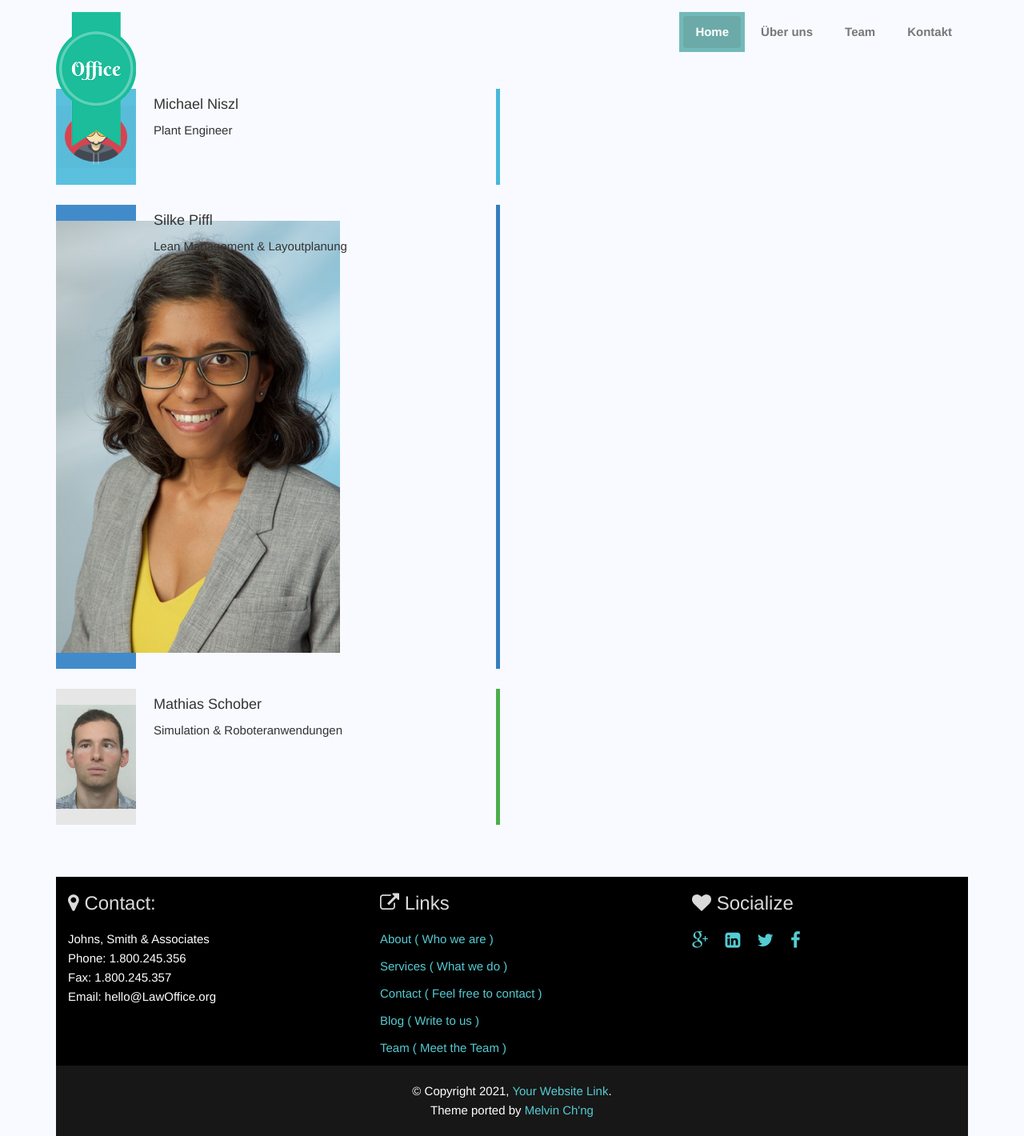
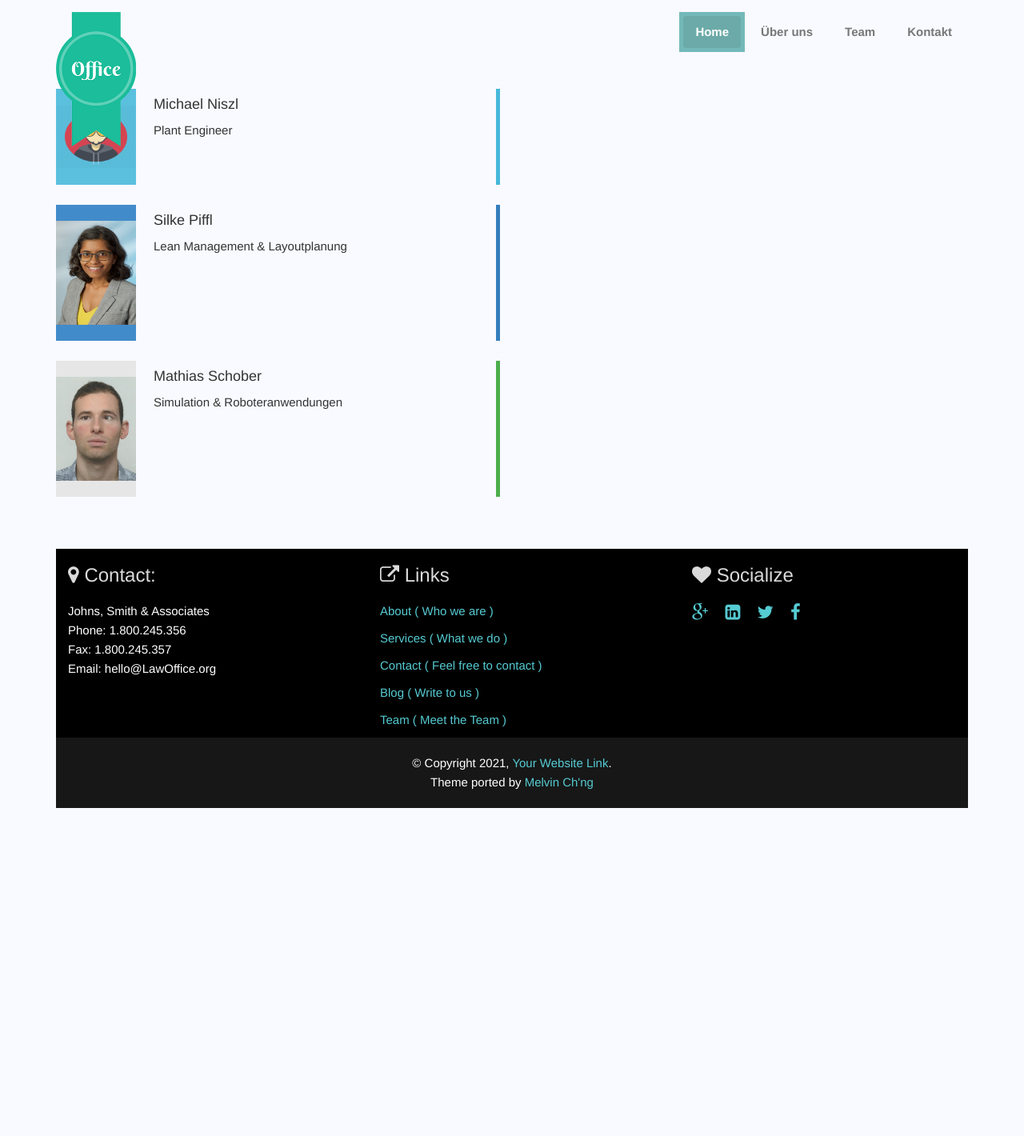
Before and after one commit to MathiasSchober/optimisima, a Jekyll site: the page built from team.html, in a window 1280 px wide. Shown: the whole page at 80% size. Built offline with Jekyll 4.4.1, drawn with Linux system fonts in a browser that asks for light colours; after the commit the page ends 1010 px from its top, so only the background shows below that.

Commit message:
Update team.html

```diff
--- a/team.html
+++ b/team.html
@@ -21,7 +21,7 @@ permalink: /team
       </div>
       <div class="blockquote-box blockquote-primary animated wow fadeInLeft clearfix">
         <div class="square pull-left">
-          <img src="../assets/img/team/002_1.png" alt="Feature-img">
+          <img src="../assets/img/team/002_1.png" alt="Feature-img" height="130" width="100">
         </div>
         <h4>
           Silke Piffl
```
